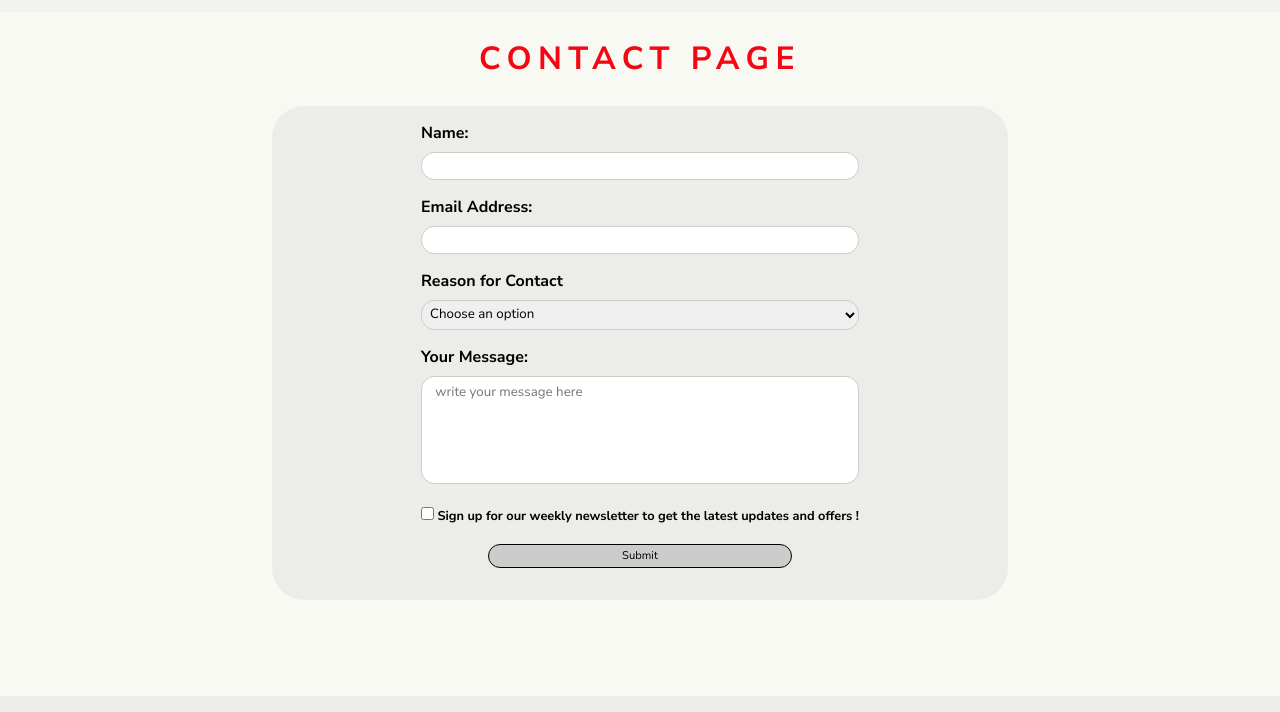
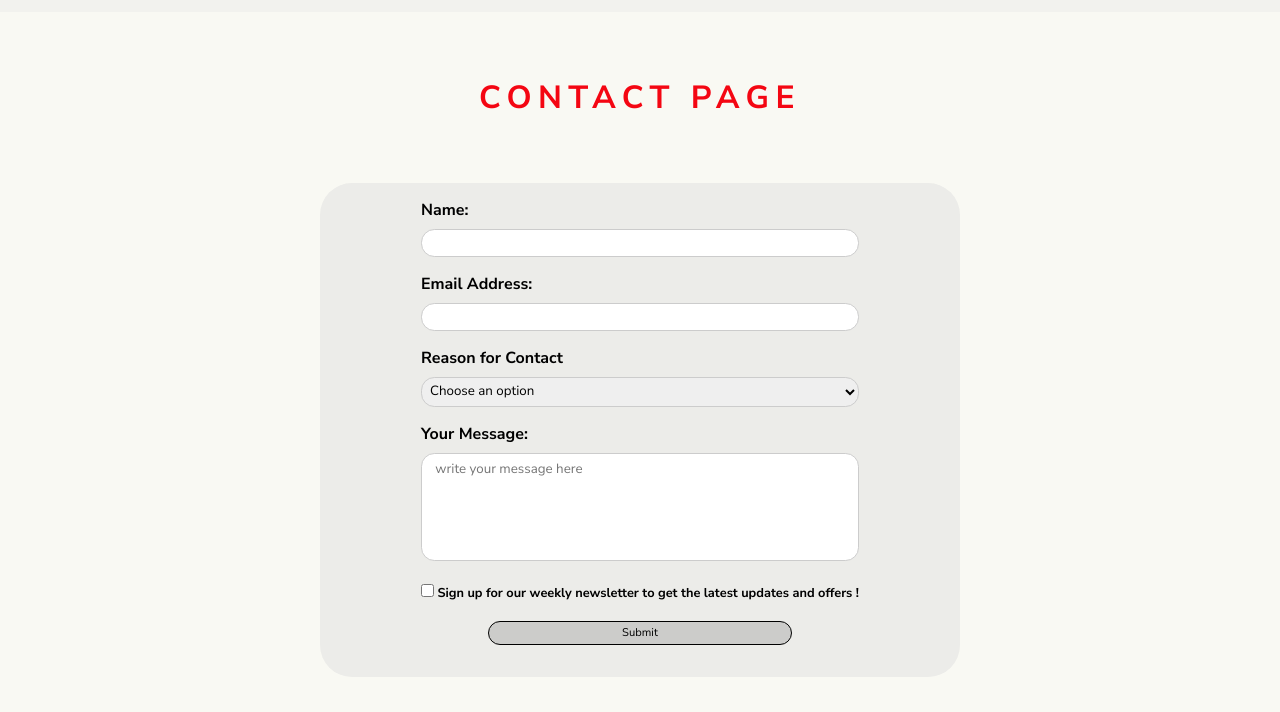
Before and after one commit to cruz-ht/Product-ECommerce, a plain HTML site: page contact.html in a window 1280 px wide. Shown: the part 72-784 px from the top of the page. Drawn offline with Linux system fonts and the light colour scheme.

Commit message:
final mq 10/26

```diff
--- a/contact.css
+++ b/contact.css
@@ -48,7 +48,7 @@ header ul li a:hover {
 
 
 .page-Title{
-    margin: 0.8em 0 ;
+    margin: 2em 0 ;
     text-align: center;
     letter-spacing: 0.2em;
     color: #f40612;
@@ -63,7 +63,7 @@ header ul li a:hover {
     justify-content: center;
     background-color: #ecece9;
     border-radius: 2em;
-    margin: 0 17em 6em;
+    margin: 0 20em 6em;
 
 }
 .contact-Form{
```
